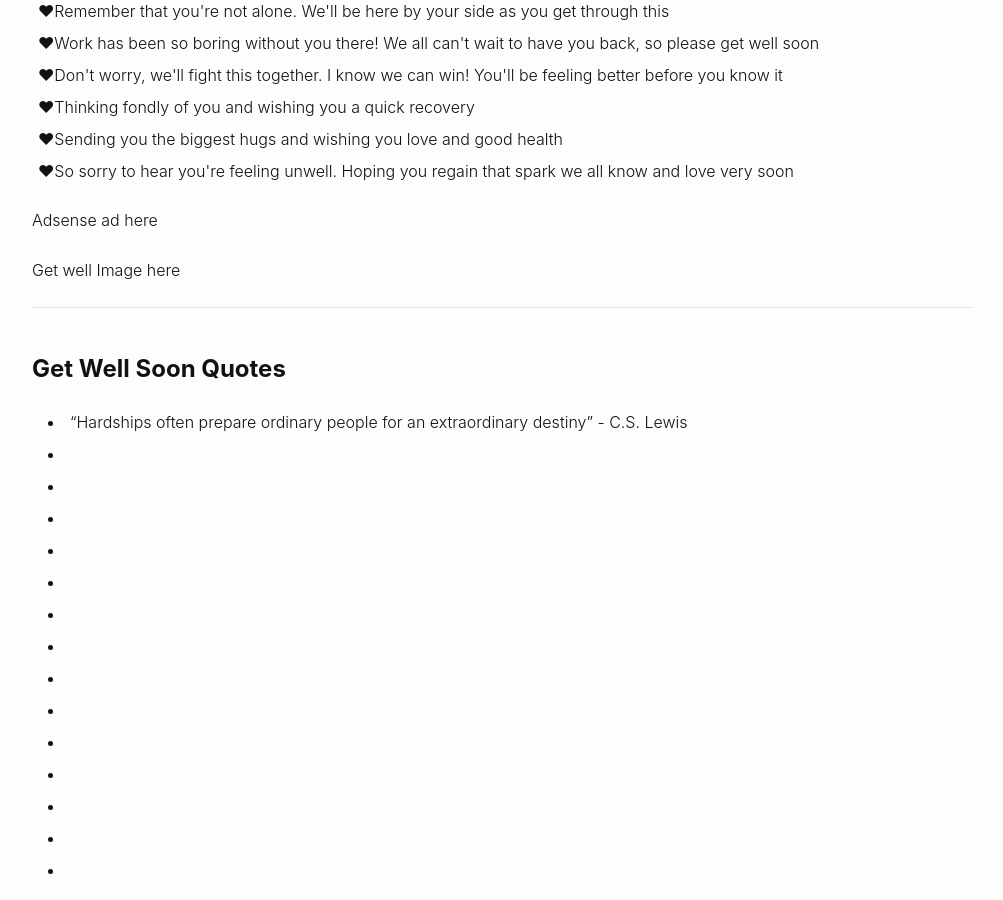
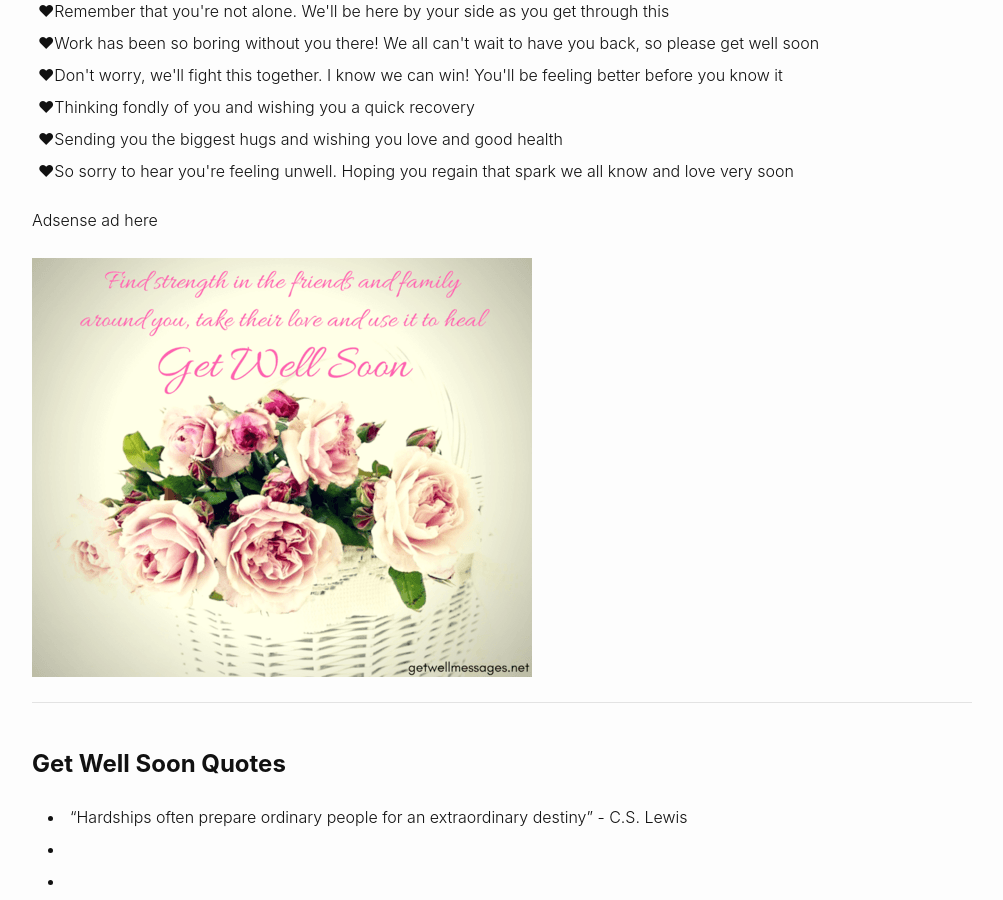
Before and after one commit to andyml123/andyml123.github.io, a Jekyll site: the page index2.html, which Jekyll copies as it is, in a window 1280 px wide and 900 px high, scrolled down 1076 px. Shown: the whole window, without its empty margins (138-1141 px from the left). Built offline with Jekyll 4.4.1, drawn with Linux system fonts in a browser that asks for light colours.

Commit message:
Update index2.html

```diff
--- a/index2.html
+++ b/index2.html
@@ -81,7 +81,7 @@ Adsense ad here
 </p>
 
 <p>
-Get well Image here
+<img src="/img/get-well-soon-messages.png" />
 </p>
 
 <hr>
```
